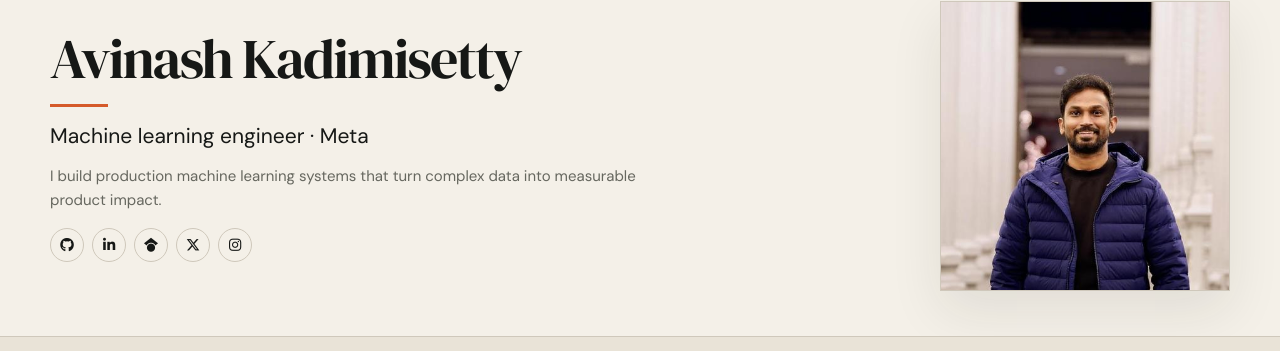
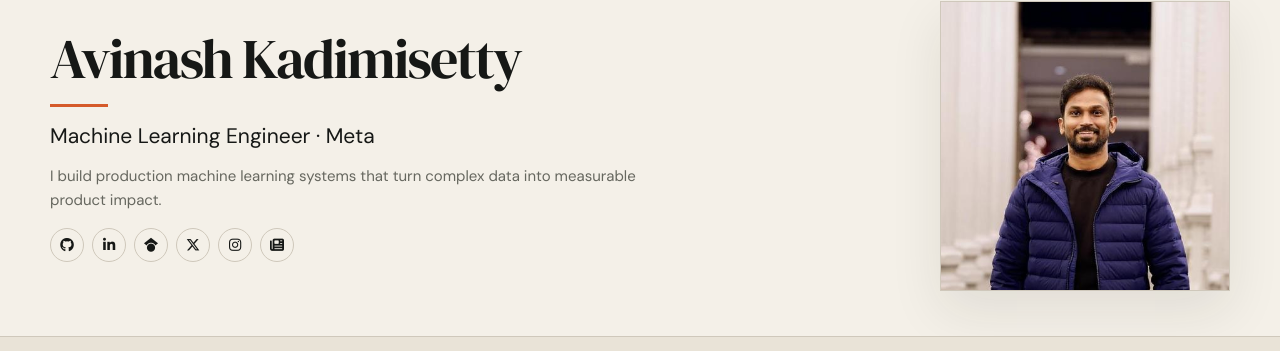
Before and after one commit to avinashingit/avinashingit.github.io, a Jekyll site: the page built from index.html, in a window 1280 px wide. Shown: the part 120-471 px from the top of the page. Built offline with Jekyll 4.4.1, drawn with Linux system fonts in a browser that asks for light colours.

Commit message:
Add Substack social link

```diff
--- a/index.html
+++ b/index.html
@@ -8,7 +8,7 @@ description: Avinash Kadimisetty is a machine learning engineer at Meta who buil
   <div class="profile-copy">
     <h1>Avinash Kadimisetty</h1>
     <span class="profile-rule" aria-hidden="true"></span>
-    <p class="profile-role">Machine learning engineer · Meta</p>
+    <p class="profile-role">Machine Learning Engineer · Meta</p>
     <p class="profile-statement">I build production machine learning systems that turn complex data into measurable product impact.</p>
     <div class="profile-socials" aria-label="Find Avinash online">
       <a href="https://github.com/avinashingit" rel="me" aria-label="GitHub" title="GitHub"><i class="fa-brands fa-github" aria-hidden="true"></i></a>
@@ -16,6 +16,7 @@ description: Avinash Kadimisetty is a machine learning engineer at Meta who buil
       <a href="https://scholar.google.com/citations?user=Buazhw4AAAAJ&amp;hl=en" rel="me" aria-label="Google Scholar" title="Google Scholar"><i class="fa-brands fa-google-scholar" aria-hidden="true"></i></a>
       <a href="https://x.com/kavinash366" rel="me" aria-label="X" title="X"><i class="fa-brands fa-x-twitter" aria-hidden="true"></i></a>
       <a href="https://www.instagram.com/avinashkadimisetty/" rel="me" aria-label="Instagram" title="Instagram"><i class="fa-brands fa-instagram" aria-hidden="true"></i></a>
+      <a href="https://substack.com/@kavinash366" rel="me" aria-label="Substack" title="Substack"><i class="fa-solid fa-newspaper" aria-hidden="true"></i></a>
     </div>
   </div>
   <img class="profile-square" src="{{ '/images/github-profile.jpg' | relative_url }}" alt="Portrait of Avinash Kadimisetty" width="460" height="460">
```
